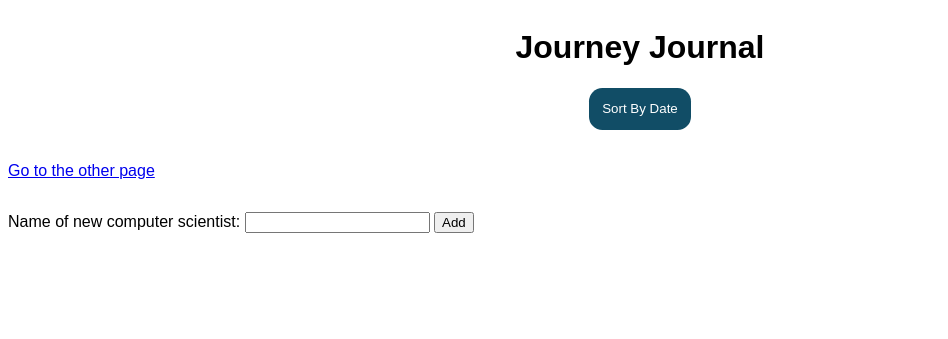
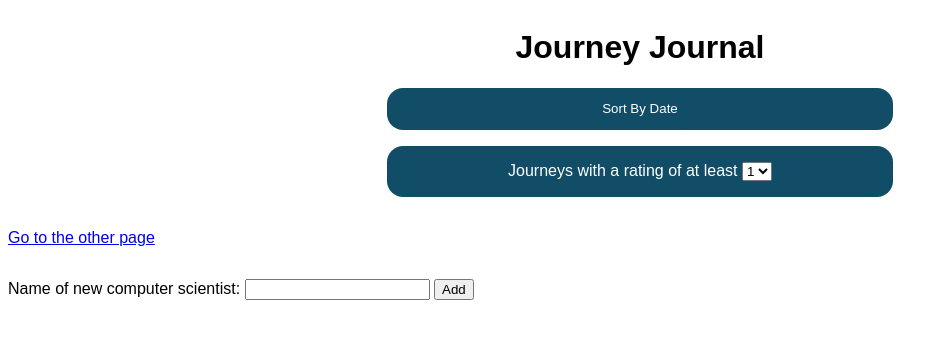
Before and after one commit to ubahl/Journey-Journal, a Flask app: template templates/index.html in a window 1280 px wide. Shown: the top 339 px of the page, without its empty margins (0-948 px from the left). Run offline with Flask 2, Linux system fonts and the light colour scheme; the template is opened without the code that fills it, so the values that code supplies are empty; parts of the project's set-up code (start-up, migrations or seed data) failed here and were passed over.

Commit message:
Updates rating filter

```diff
--- a/server.py
+++ b/server.py
@@ -117,6 +117,11 @@ def index():
     WHERE C.ssn = J.ssn\
     ORDER BY J.date"
 
+  if ("rating" in session and session["rating"] != "default"):
+    query = "SELECT C.name, J.start_station_name, J.end_station_name, J.identifier, J.rating, J.date \
+    FROM Commuter C, Journey J \
+    WHERE C.ssn = J.ssn AND J.rating >= {}".format(session["rating"])
+
   print(query)
   cursor = g.conn.execute(query)
   journeys = []
@@ -132,6 +137,7 @@ def index():
   	journeys.append(new_journey)
 
   session["filter"] = "default"
+  session["rating"] = "default"
 
   cursor.close()
 
@@ -190,6 +196,11 @@ def sort():
   session["filter"] = "sort"
   return redirect('/')
 
+@app.route('/rating', methods=['GET'])
+def route():
+  session["rating"] = request.args['num']
+  return redirect('/')
+
 @app.route('/add', methods=['POST'])
 def add():
   name = request.form['name']
--- a/static/style.css
+++ b/static/style.css
@@ -20,8 +20,19 @@ body {
 	padding: 1em;
 }
 
+.filter-form {
+	background: #114d66;
+	border-radius: 1em;
+	color: white;
+	display: flex;
+	justify-content: center;
+	margin-left: 30%;
+	margin-right: 30%;
+}
+
 .filters {
 	display: flex;
+	flex-direction: column;
 	justify-content: center;
 }
 
--- a/templates/index.html
+++ b/templates/index.html
@@ -9,8 +9,21 @@
   <!-- <div>{{data}}</div> -->
 
   <div class="filters">
-    <form method="GET" action="/sort">
+    <form method="GET" action="/sort" class="filter-form">
       <button class="filter-button" formaction="/sort">Sort By Date</button>
+    </form>
+
+    <form method="GET" class="filter-form">
+      <p>
+        Journeys with a rating of at least
+        <select id="filter-rating">
+          <option value="one">1</option>
+          <option value="two">2</option>
+          <option value="three">3</option>
+          <option value="four">4</option>
+          <option value="five">5</option>
+        </select>
+      </p>
     </form>
   </div>
 
@@ -51,5 +64,11 @@
 
 </body>
 
-
+<script type="text/javascript">
+  let rating_select = document.getElementById("filter-rating")
+  rating_select.onchange = function () {
+    requested_rating = this.selectedIndex + 1
+    window.location.replace(`/rating?num=${requested_rating}`)
+  }
+</script>
 </html>
```
